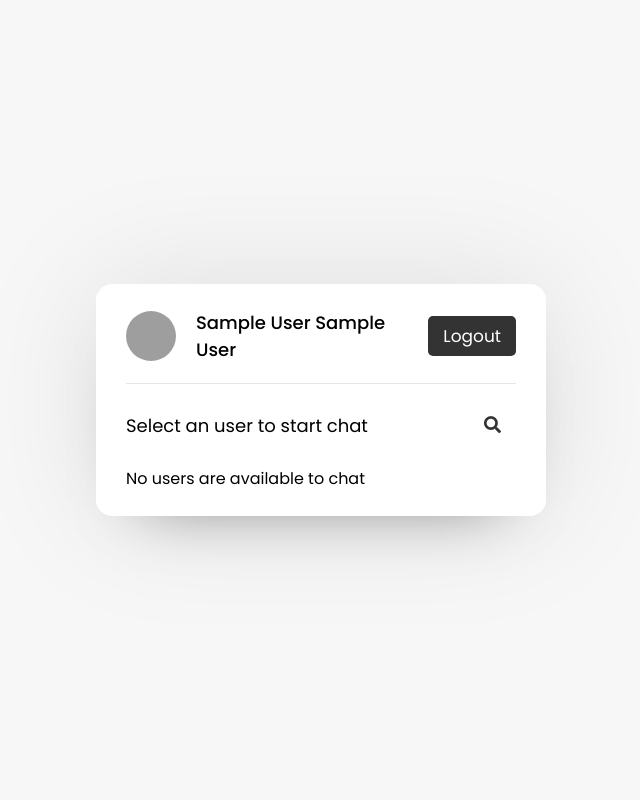
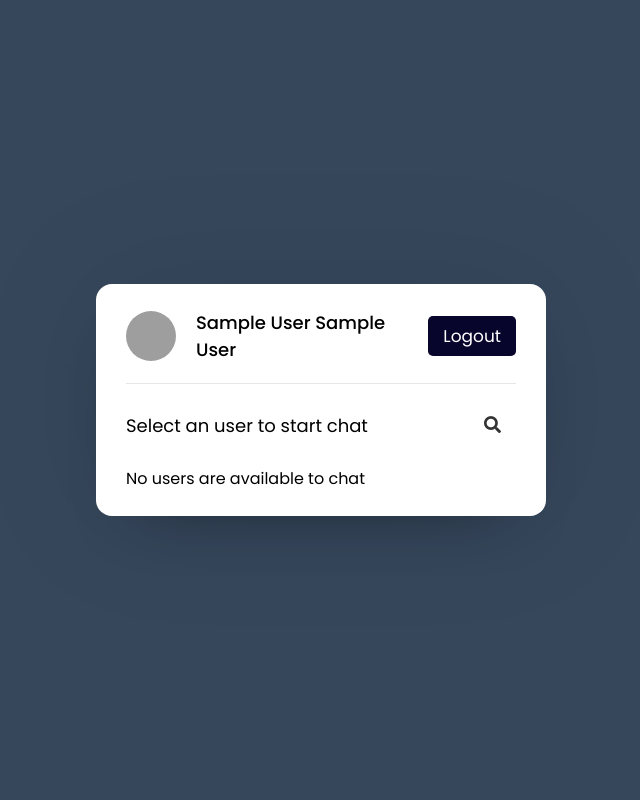
Before and after one commit to RyanLama/Portfolio, a PHP site: page /users.php in a window 1280 px wide. Shown: the whole page, without its empty margins (319-959 px from the left). Run offline with PHP 8.4, Linux system fonts and the light colour scheme; the visitor is signed in with stand-in values (Sample User, id 1); grey boxes are pictures that could not be loaded.

Commit message:
css background change

```diff
--- a/style.css
+++ b/style.css
@@ -11,7 +11,7 @@ body{
   align-items: center;
   justify-content: center;
   min-height: 100vh;
-  background: #f7f7f7;
+  background: #36475c;
   padding: 0 10px;
 }
 .wrapper{
@@ -147,7 +147,7 @@ body{
 }
 .users header .logout{
   display: block;
-  background: #333;
+  background: #08052c;
   color: #fff;
   outline: none;
   border: none;
```
